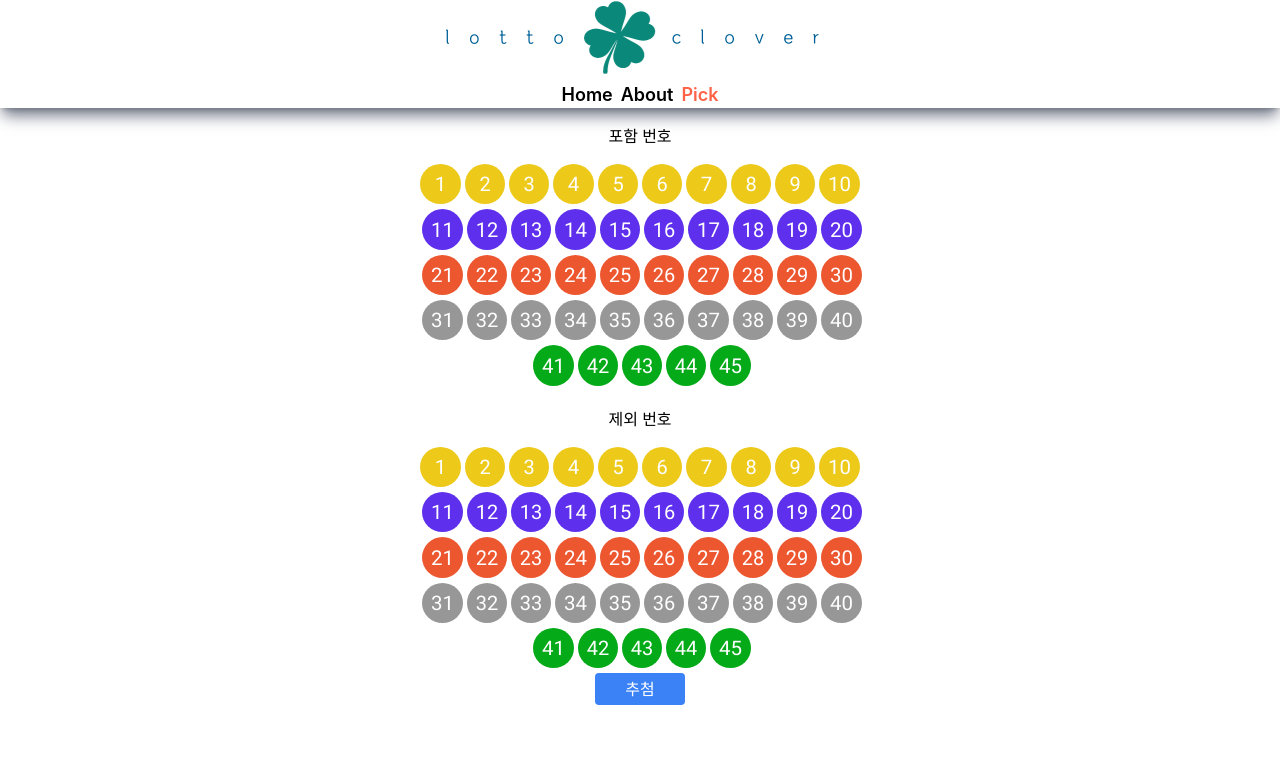
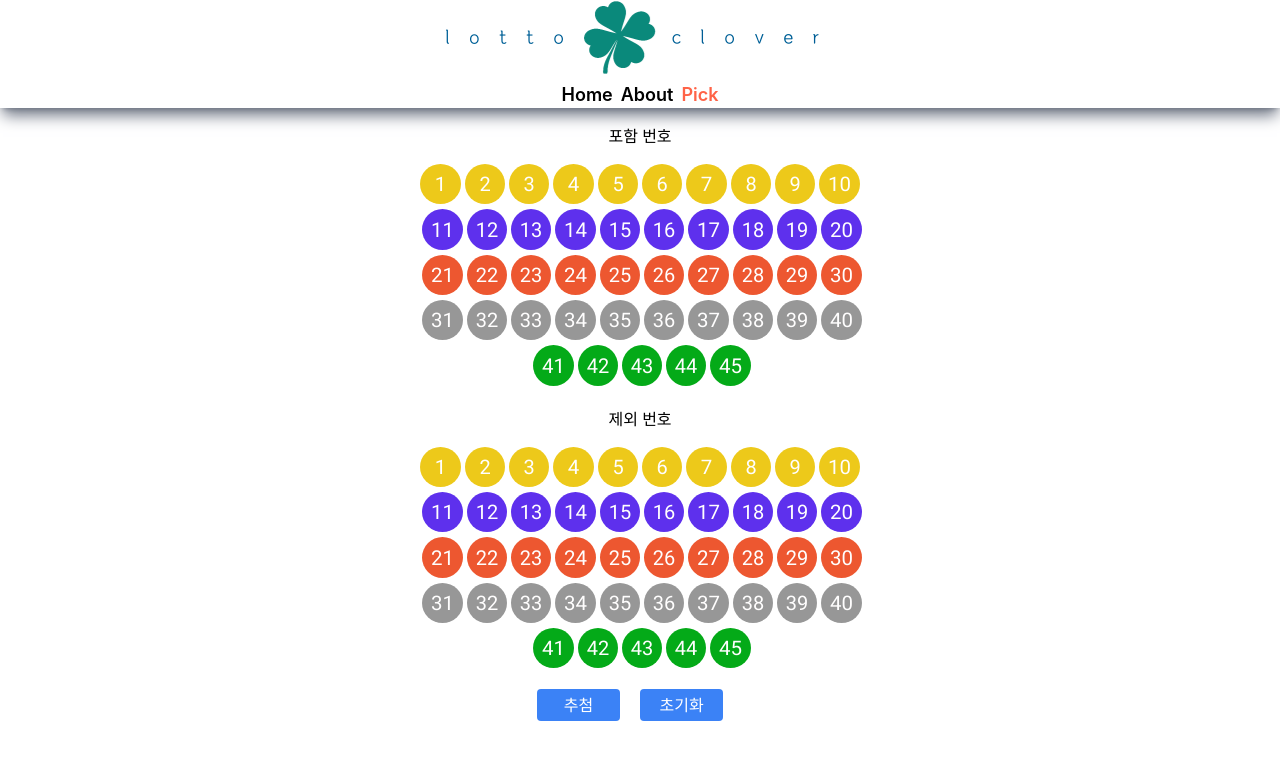
Before and after one commit to dlrlaud0806/NextJS-study, a Next.js app: page /pick in a window 1280 px wide. Shown: the top 760 px of the page. Built offline with nearby package versions, Linux system fonts and the light colour scheme.

Commit message:
add clear button

```diff
--- a/next.config.js
+++ b/next.config.js
@@ -9,7 +9,7 @@ const nextConfig = {
   swcMinify: true,
   images: {
     loader: "akamai",
-		path: "",
+    path: ".",
   },
 };
 
--- a/src/pages/pick.js
+++ b/src/pages/pick.js
@@ -2,8 +2,9 @@ import Seo from "../components/Seo";
 import { useState } from "react";
 
 export default function Pick() {
-  let numbers = [...Array(46).keys()];
-  let pickednumbers = Array(46).fill(false);
+  const numbers = [...Array(46).keys()];
+  const pickednumbers = Array(46).fill(false);
+
   const [picks, setpicks] = useState([]);
   const [containpicks, setContpicks] = useState([]);
   const [exceptpicks, setExpicks] = useState([]);
@@ -43,6 +44,13 @@ export default function Pick() {
     tempPick[cPick] = !tempPick[cPick];
 
     setpicked(tempPick);
+  }
+
+  function clearAll(cPick) {
+    setpicks([]);
+    setContpicks([]);
+    setExpicks([]);
+    setpicked(pickednumbers);
   }
 
   function handleClick() {
@@ -87,12 +95,18 @@ export default function Pick() {
           />
         ))}
       </div>
-      <div className="max-w-md mx-auto container text-center">
+      <div className="max-w-md mx-auto flex justify-center p-4 space-x-5">
         <button
           className="bg-blue-500 hover:bg-blue-700 text-white text-smfont-bold py-1 px-2 rounded space-y-2"
           onClick={handleClick}
         >
           추첨
+        </button>
+        <button
+          className="bg-blue-500 hover:bg-blue-700 text-white text-smfont-bold py-1 px-2 rounded space-y-2"
+          onClick={clearAll}
+        >
+          초기화
         </button>
         <div className="max-w-md mx-auto flex flex-wrap place-content-center space-x-1">
           {picks.map((ball, idx) => (
```
Lines whose indentation alone changed are shown as unchanged.
